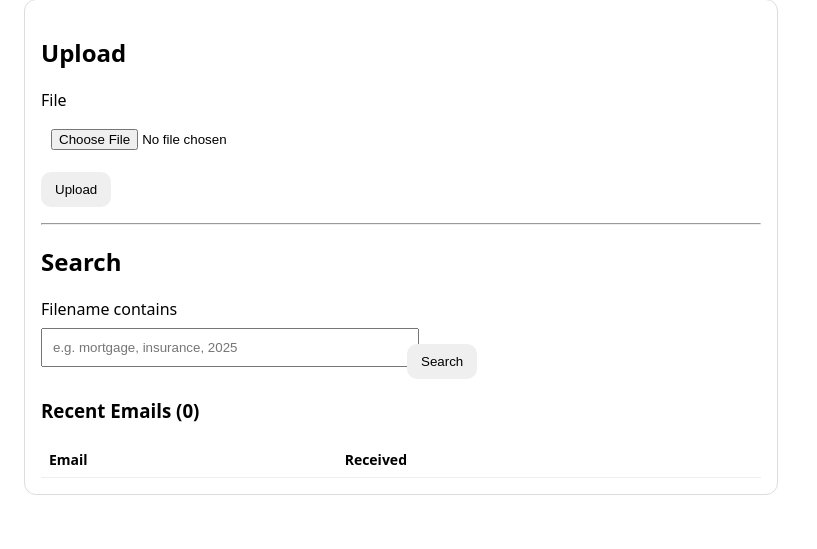
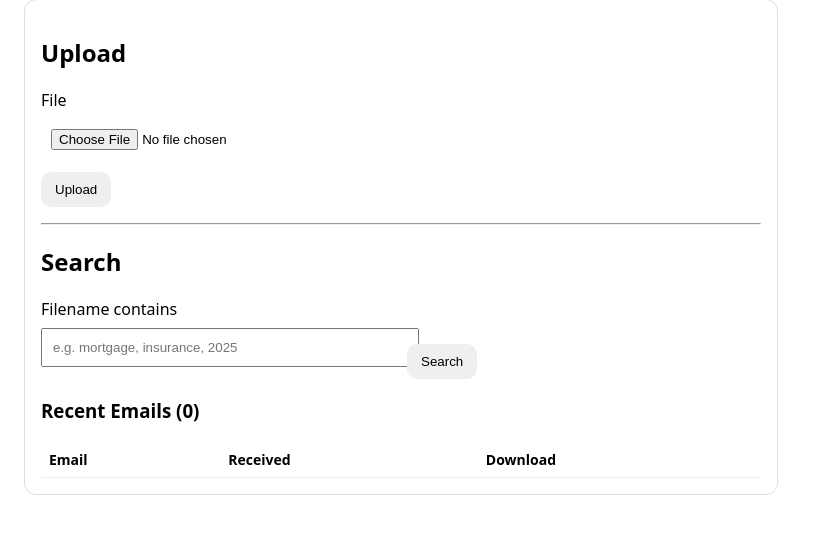
Before and after one commit to 1Zero9/life-admin-system, a FastAPI app: page / in a window 1280 px wide. Shown: the part 122-671 px from the top of the page, without its empty margins (0-817 px from the left). Run offline with FastAPI, Linux system fonts and the light colour scheme; lists and menus that the app fills with data are empty; parts of the project's set-up code (start-up, migrations or seed data) failed here and were passed over.

Commit message:
feat: add download links for emails and attachments
Backend:
- Add GET /download/{item_id} endpoint
- Generate presigned R2 URLs with 5-minute expiration
- Include proper content-type and content-disposition headers
- Redirect (307) to presigned URL
- Return 404 if item not found

Frontend:
- Add Download column to search results table
- Add Download column to email list table
- Add inline download links for each attachment
- Minimal layout changes

Security:
- R2 credentials never exposed to client
- Short-lived presigned URLs (300 seconds)
- No public bucket configuration required
- Proper filename in content-disposition header

Tested with:
- Email downloads (.eml files)
- PDF attachments
- Image attachments (JPG)
- Invalid item IDs (404 response)

🤖 Generated with [Claude Code](https://claude.com/claude-code)

Co-Authored-By: Claude Sonnet 4.5 <noreply@anthropic.com>

```diff
--- a/app/main.py
+++ b/app/main.py
@@ -225,6 +225,33 @@ async def ui_upload(file: UploadFile = File(...)):
 from fastapi import Query
 from sqlalchemy import or_
 
+
+@app.get("/download/{item_id}")
+def download(item_id: str):
+    """Generate presigned URL and redirect to download an item from R2."""
+    db = SessionLocal()
+    try:
+        item = db.query(Item).filter(Item.id == item_id).first()
+        if not item:
+            raise HTTPException(status_code=404, detail="Item not found")
+
+        # Generate presigned URL (5 minutes expiry)
+        presigned_url = s3.generate_presigned_url(
+            'get_object',
+            Params={
+                'Bucket': item.bucket,
+                'Key': item.object_key,
+                'ResponseContentType': item.content_type or 'application/octet-stream',
+                'ResponseContentDisposition': f'attachment; filename="{item.original_filename}"'
+            },
+            ExpiresIn=300
+        )
+
+        return RedirectResponse(url=presigned_url, status_code=307)
+    finally:
+        db.close()
+
+
 @app.get("/items/search")
 def search(q: str = Query(..., min_length=1), limit: int = 25):
     limit = max(1, min(limit, 100))
--- a/app/templates/index.html
+++ b/app/templates/index.html
@@ -51,6 +51,7 @@
               <th>Filename</th>
               <th>Uploaded</th>
               <th>Key</th>
+              <th>Download</th>
             </tr>
           </thead>
           <tbody>
@@ -59,6 +60,7 @@
                 <td>{{ i.original_filename }}</td>
                 <td>{{ i.created_at }}</td>
                 <td><code>{{ i.object_key }}</code></td>
+                <td><a href="/download/{{ i.id }}">Download</a></td>
               </tr>
             {% endfor %}
           </tbody>
@@ -70,6 +72,7 @@
             <tr>
               <th>Email</th>
               <th>Received</th>
+              <th>Download</th>
             </tr>
           </thead>
           <tbody>
@@ -81,7 +84,10 @@
                   {% if atts %}
                     <ul style="margin: 4px 0 0 20px; font-size: 13px; color: #666;">
                       {% for att in atts %}
-                        <li>{{ att.original_filename }} ({{ att.size_bytes }} bytes)</li>
+                        <li>
+                          {{ att.original_filename }} ({{ att.size_bytes }} bytes)
+                          <a href="/download/{{ att.id }}" style="margin-left: 8px;">Download</a>
+                        </li>
                       {% endfor %}
                     </ul>
                   {% else %}
@@ -89,6 +95,7 @@
                   {% endif %}
                 </td>
                 <td>{{ email.created_at }}</td>
+                <td><a href="/download/{{ email.id }}">Download</a></td>
               </tr>
             {% endfor %}
           </tbody>
```
